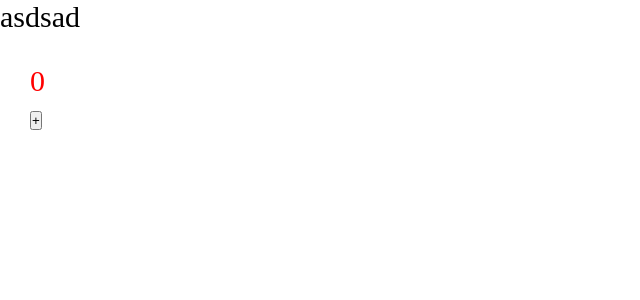
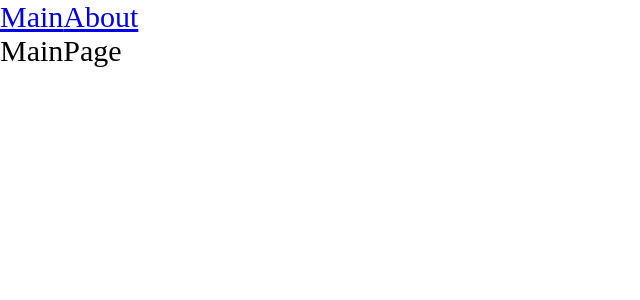
Before and after one commit to RuslanMalsagov/react-project, a React app: page / in a window 1280 px wide. Shown: the top 300 px of the page, without its empty margins (0-640 px from the left). Built offline with nearby package versions, Linux system fonts and the light colour scheme.

Commit message:
добавил react-router-dom и асинхронные чанки

```diff
--- a/package.json
+++ b/package.json
@@ -15,6 +15,7 @@
     "@types/node": "^17.0.21",
     "@types/react": "^17.0.39",
     "@types/react-dom": "^17.0.11",
+    "@types/react-router-dom": "^5.3.3",
     "@types/webpack": "^5.28.0",
     "@types/webpack-dev-server": "^4.7.2",
     "css-loader": "^6.6.0",
@@ -32,6 +33,7 @@
   },
   "dependencies": {
     "react": "^17.0.2",
-    "react-dom": "^17.0.2"
+    "react-dom": "^17.0.2",
+    "react-router-dom": "^6.2.1"
   }
 }
--- a/src/App.tsx
+++ b/src/App.tsx
@@ -1,11 +1,21 @@
-import { Counter } from './components/Counter';
+import { Route, Routes } from 'react-router-dom';
 import './index.scss';
+import { Link } from 'react-router-dom';
+import { AboutPageAsync } from './pages/aboutPage/AboutPage.async';
+import { MainPageAsync } from './pages/mainPage/MainPage.async';
+import { Suspense } from 'react';
 
 const App = () => {
   return (
     <div className='app'>
-      asdsad
-      <Counter />
+      <Link to={'/'}>Main</Link>
+      <Link to={'/about'}>About</Link>
+      <Suspense fallback={<div>Loading...</div>}>
+        <Routes>
+          <Route path={'/about'} element={<AboutPageAsync />} />
+          <Route path={'/'} element={<MainPageAsync />} />
+        </Routes>
+      </Suspense>
     </div>
   );
 };
--- a/src/index.tsx
+++ b/src/index.tsx
@@ -1,4 +1,10 @@
 import { render } from 'react-dom';
-import App from './app';
+import App from './App';
+import { BrowserRouter } from 'react-router-dom';
 
-render(<App />, document.getElementById('root'));
+render(
+  <BrowserRouter>
+    <App />
+  </BrowserRouter>,
+  document.getElementById('root')
+);
--- /dev/null
+++ b/src/pages/aboutPage/AboutPage.async.tsx
@@ -0,0 +1,3 @@
+import { lazy } from 'react';
+
+export const AboutPageAsync = lazy(() => import('./AboutPage'));
--- /dev/null
+++ b/src/pages/aboutPage/AboutPage.tsx
@@ -0,0 +1,7 @@
+import React from 'react';
+
+const AboutPage = () => {
+  return <div>AboutPage</div>;
+};
+
+export default AboutPage;
--- /dev/null
+++ b/src/pages/mainPage/MainPage.async.tsx
@@ -0,0 +1,3 @@
+import { lazy } from 'react';
+
+export const MainPageAsync = lazy(() => import('./MainPage'));
--- /dev/null
+++ b/src/pages/mainPage/MainPage.tsx
@@ -0,0 +1,7 @@
+import React from 'react';
+
+const MainPage = () => {
+  return <div>MainPage</div>;
+};
+
+export default MainPage;
--- a/tsconfig.json
+++ b/tsconfig.json
@@ -2,7 +2,7 @@
   "compilerOptions": {
     "outDir": "./dist/", // куда производится сборка
     "noImplicitAny": true, // подсвечивает места где не указан тип
-    "module": "es6",
+    "module": "es2020",
     "target": "es5", // в какую спецификацию компилируем: для поддержки браузеров
     "jsx": "react-jsx",
     // Компилятор будет обрабатывать не только TS файлы но и JS
```
Also changed, not shown: 2 other files (tests, documents, lock files or other folders).
